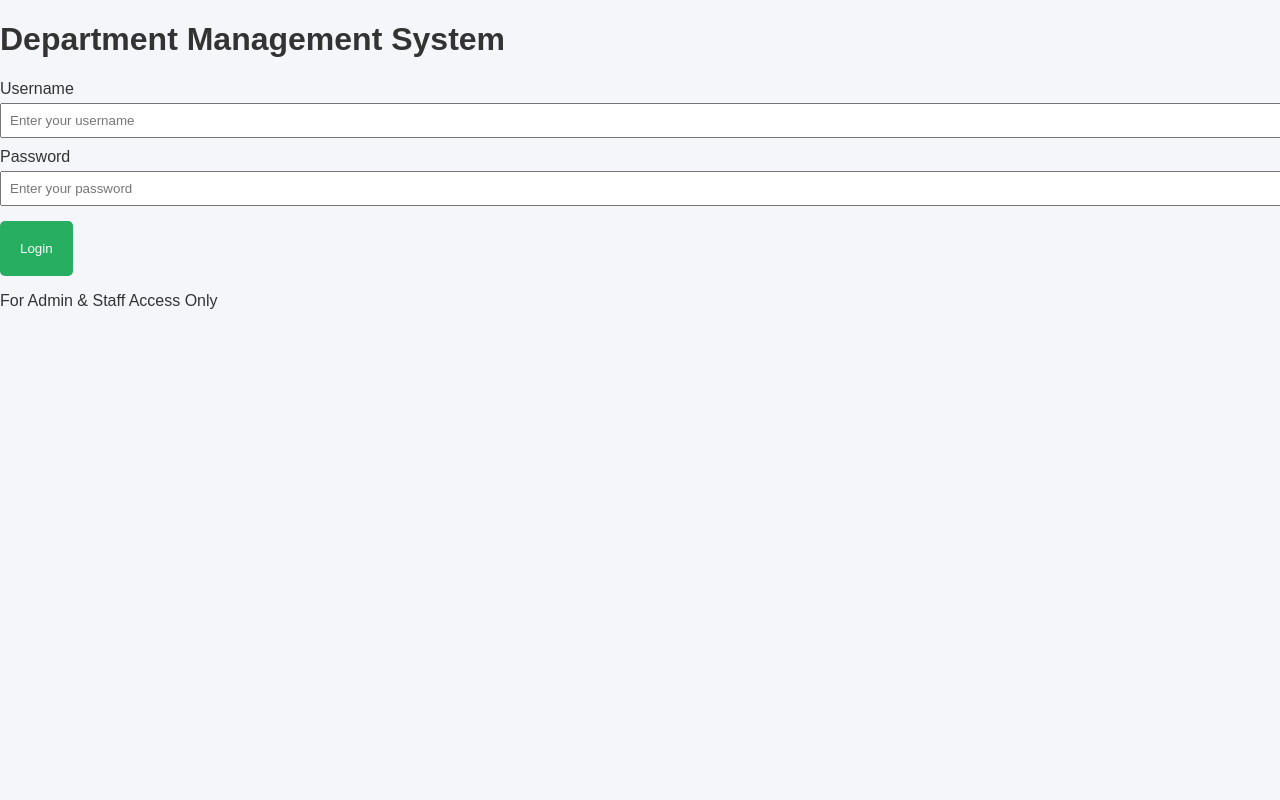
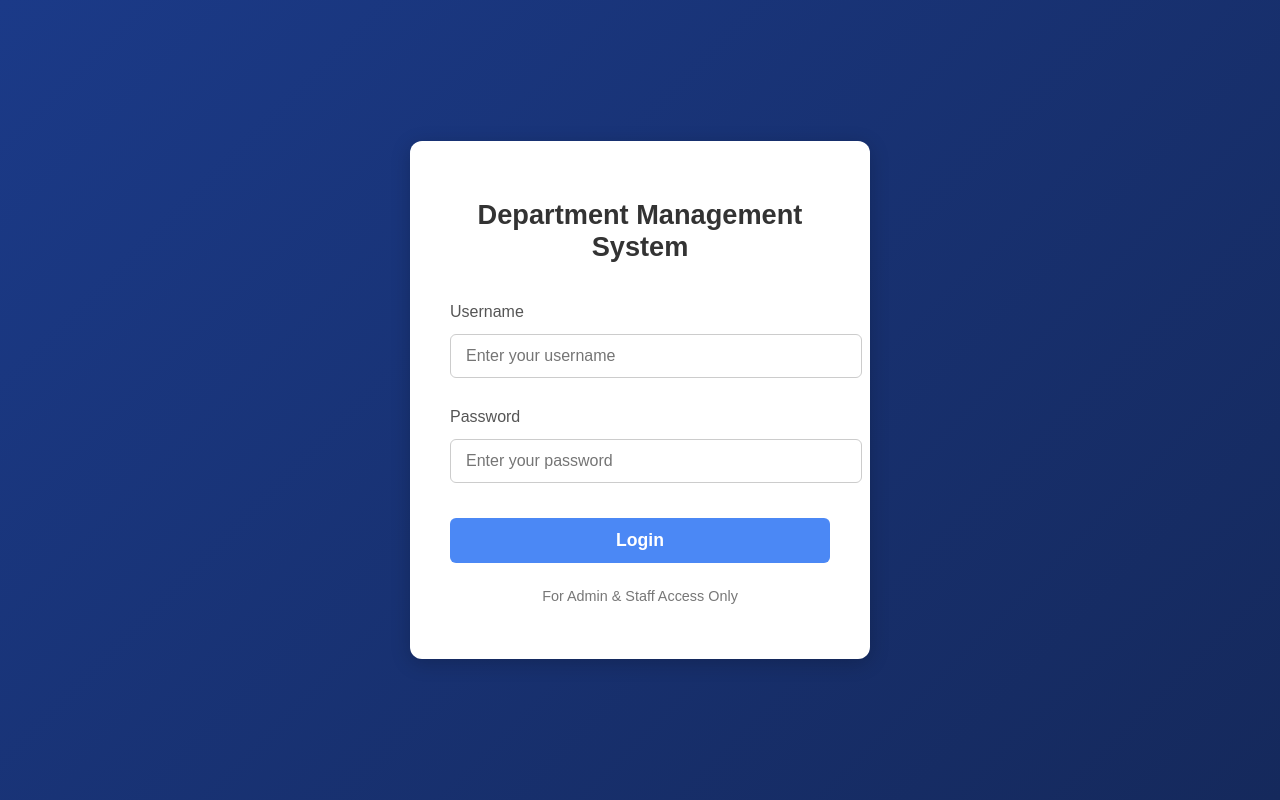
Before and after one commit to Bhagyashrib28/Department-Management-System, a website: page Login.html in a window 1280 px wide. Drawn offline with Linux system fonts and the light colour scheme.

Commit message:
Update style.css

```diff
--- a/style.css
+++ b/style.css
@@ -153,3 +153,97 @@ th {
 .delete:hover {
     background-color: #c53030;
 }
+body.login-page {
+  background: linear-gradient(135deg, #1b3a88 0%, #15295c 100%);
+  height: 100vh;
+  margin: 0;
+  display: flex;
+  justify-content: center;
+  align-items: center;
+}
+
+
+.login-container {
+  width: 100%;
+  display: flex;
+  justify-content: center;
+  align-items: center;
+}
+
+
+.login-card {
+  background-color: #ffffff;
+  padding: 40px;
+  border-radius: 12px;
+  box-shadow: 0 4px 20px rgba(0, 0, 0, 0.2);
+  width: 100%;
+  max-width: 380px;
+  text-align: center;
+}
+
+
+.card-title {
+  font-size: 1.7rem;
+  color: #333333;
+  margin-bottom: 30px;
+  font-weight: 600;
+}
+
+
+.login-form {
+  display: flex;
+  flex-direction: column;
+  gap: 20px;
+}
+
+
+.form-group label {
+  display: block;
+  text-align: left;
+  margin-bottom: 8px;
+  font-weight: 500;
+  color: #555;
+}
+
+
+.form-group input[type="text"],
+.form-group input[type="password"] {
+  width: 100%;
+  padding: 12px 15px;
+  border: 1px solid #ccc;
+  border-radius: 6px;
+  font-size: 1rem;
+  transition: border-color 0.3s, box-shadow 0.3s;
+}
+
+
+.form-group input:focus {
+  border-color: #4b88f5;
+  outline: none;
+  box-shadow: 0 0 0 2px rgba(75, 136, 245, 0.2);
+}
+
+
+.login-button {
+  background-color: #4b88f5;
+  color: white;
+  padding: 12px 20px;
+  border: none;
+  border-radius: 6px;
+  font-size: 1.1rem;
+  font-weight: 600;
+  cursor: pointer;
+  transition: background-color 0.3s ease;
+}
+
+
+.login-button:hover {
+  background-color: #3b76d1;
+}
+
+
+.access-note {
+  margin-top: 25px;
+  font-size: 0.9rem;
+  color: #777;
+}
```
